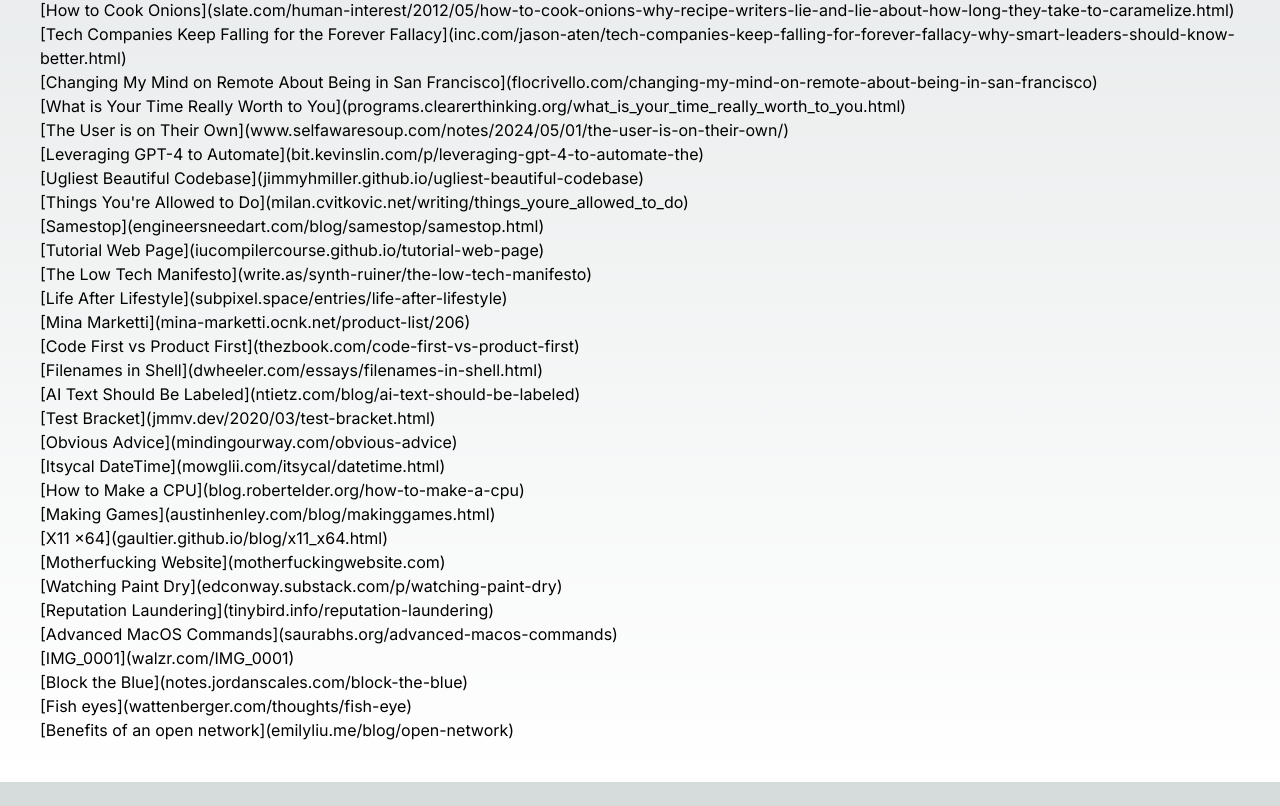
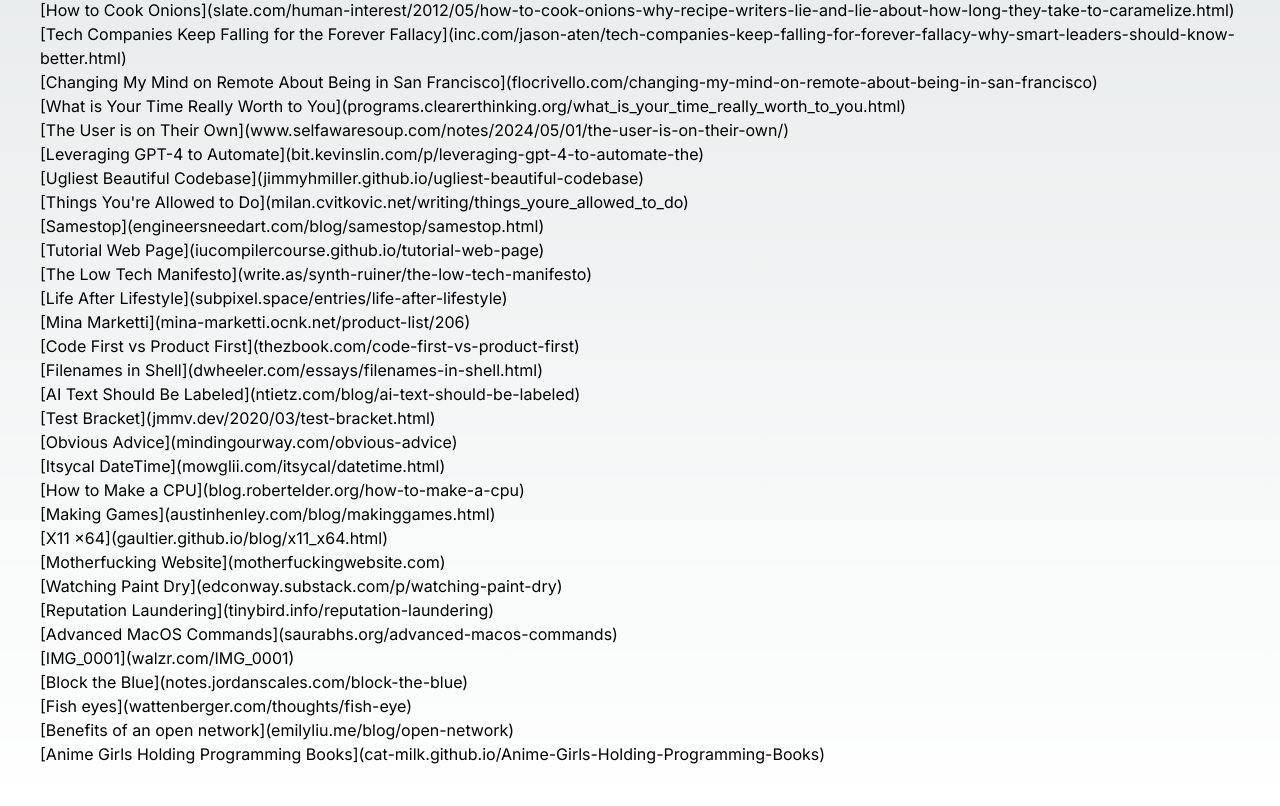
Before and after one commit to 5brian/catalogue, a Next.js app: page /uses/archivepage in a window 1280 px wide. Shown: the part 786-1592 px from the top of the page. Before the commit the page ends 1568 px from the top, so only its background shows below. Built offline with nearby package versions, Linux system fonts and the light colour scheme.

Commit message:
lucky: add cat milk

```diff
--- a/src/app/lucky/page.tsx
+++ b/src/app/lucky/page.tsx
@@ -64,6 +64,7 @@
   "https://walzr.com/IMG_0001",
   "https://wattenberger.com/thoughts/fish-eye",
   "https://emilyliu.me/blog/open-network",
+  "https://cat-milk.github.io/Anime-Girls-Holding-Programming-Books/",
 ];
 
 const LuckyPage: React.FC = () => {
--- a/src/app/uses/archivepage/page.tsx
+++ b/src/app/uses/archivepage/page.tsx
@@ -464,6 +464,15 @@
             [Benefits of an open network](emilyliu.me/blog/open-network)
           </Link>
         </p>
+        <p>
+          <Link
+            href="https://cat-milk.github.io/Anime-Girls-Holding-Programming-Books/"
+            target="_blank"
+          >
+            [Anime Girls Holding Programming
+            Books](cat-milk.github.io/Anime-Girls-Holding-Programming-Books)
+          </Link>
+        </p>
       </div>
     </>
   );
```
